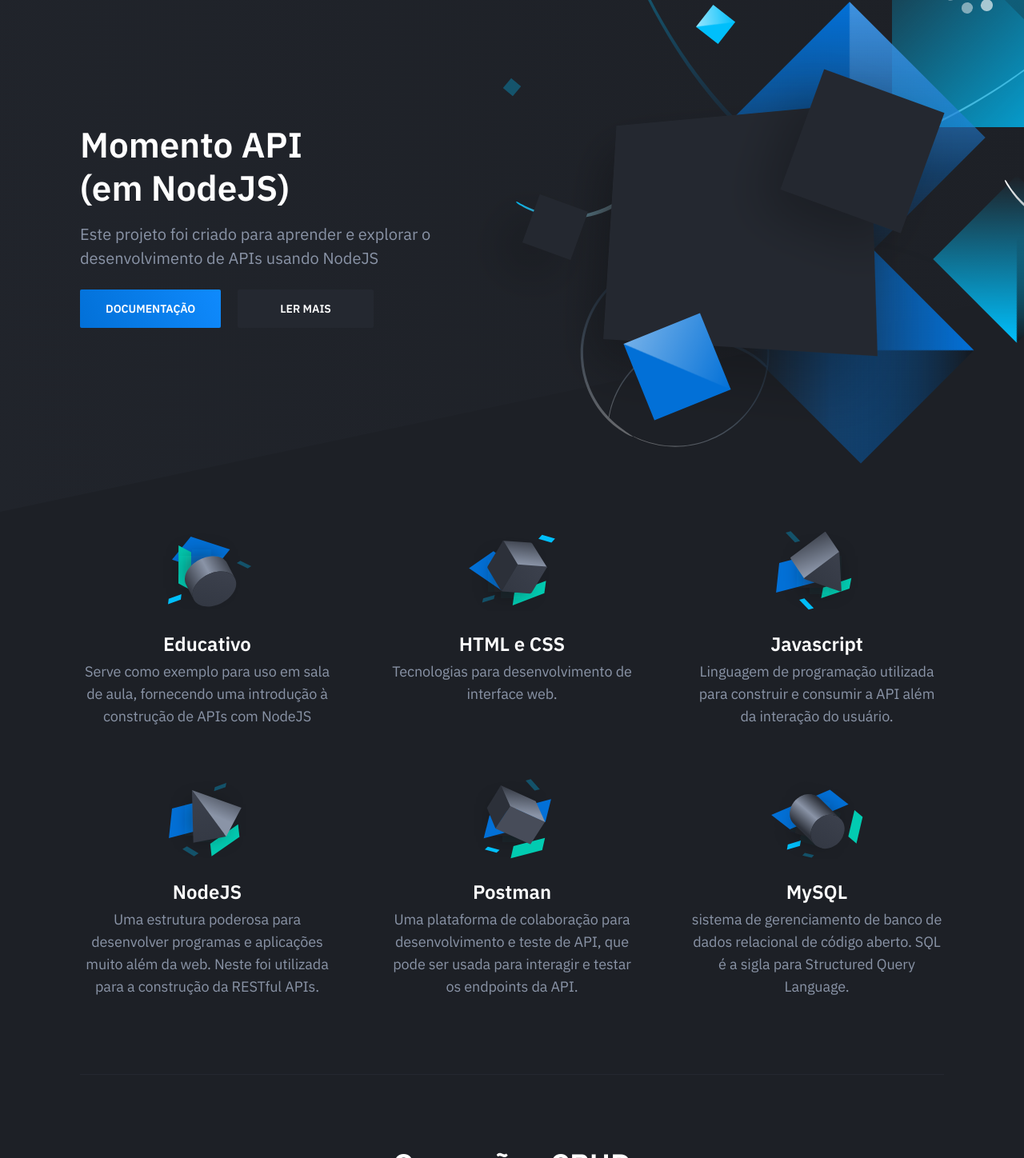
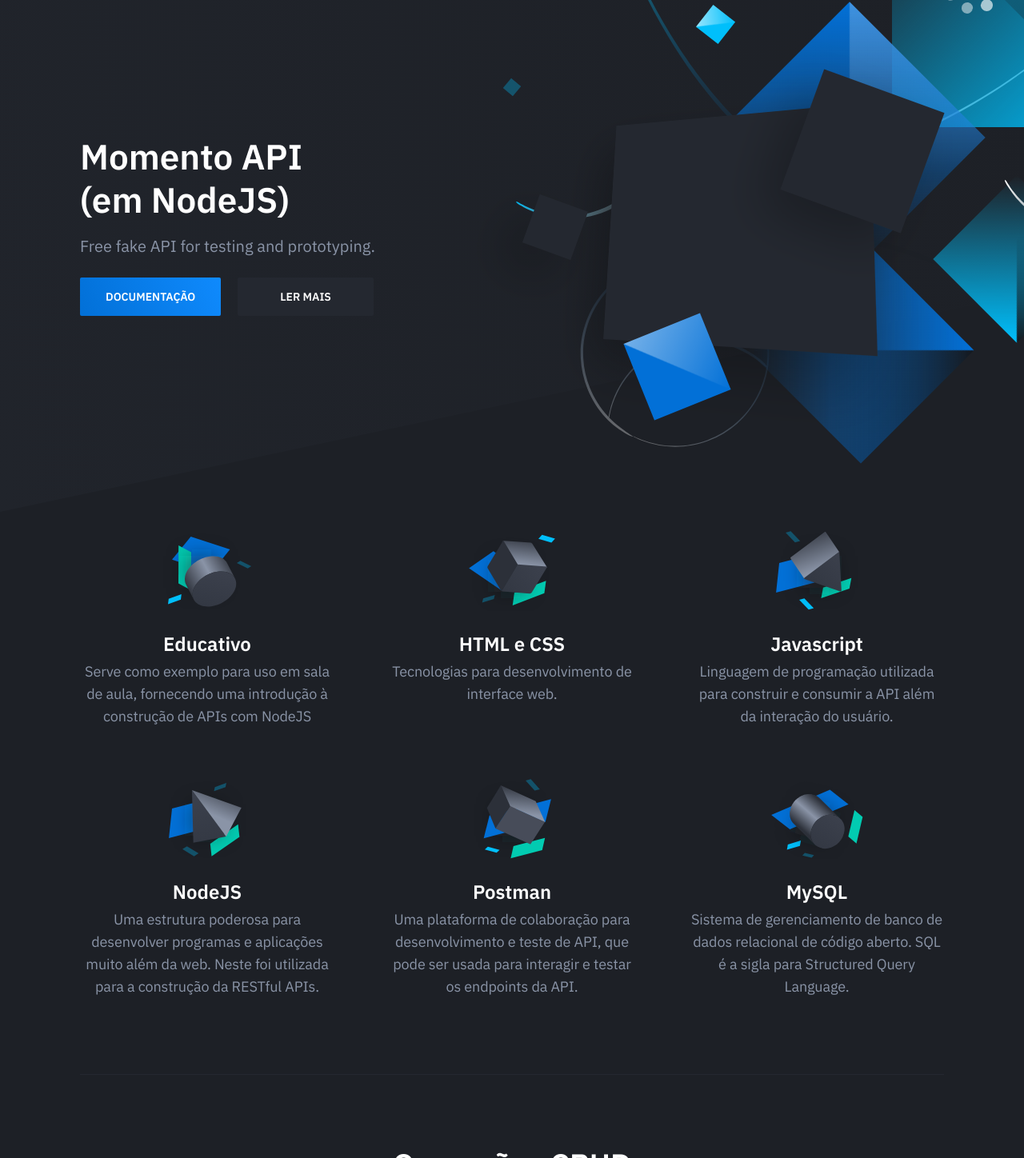
Before and after one commit to gabaugusto/momento_nodejs_api, a website: page public/index.html in a window 1280 px wide. Shown: the part 60-1508 px from the top of the page at 80% size. Drawn offline with nearby package versions, Linux system fonts and the light colour scheme.

Commit message:
Update index.html

```diff
--- a/public/index.html
+++ b/public/index.html
@@ -47,7 +47,7 @@
                     <div class="hero-inner">
 						<div class="hero-copy">
 	                        <h1 class="hero-title mt-0">Momento API <br>(em NodeJS)</h1>
-	                        <p class="hero-paragraph">Este projeto foi criado para aprender e explorar o desenvolvimento de APIs usando NodeJS</p>
+	                        <p class="hero-paragraph">Free fake API for testing and prototyping.</p>
 	                        <div class="hero-cta">
                                 <a class="button button-primary" href="http://localhost:3000/index.html">Documentação</a>
                                 <a class="button" href="http://localhost:3000/index.html#">Ler mais</a>
@@ -127,7 +127,7 @@
 										<img src="dist/images/feature-icon-06.svg" alt="Feature 06">
                                     </div>
                                     <h4 class="feature-title mt-24">MySQL</h4>
-                                    <p class="text-sm mb-0">sistema de gerenciamento de banco de dados relacional de código aberto. SQL é a sigla para Structured Query Language.</p>
+                                    <p class="text-sm mb-0">Sistema de gerenciamento de banco de dados relacional de código aberto. SQL é a sigla para Structured Query Language.</p>
                                 </div>
                             </div>
                         </div>
```
